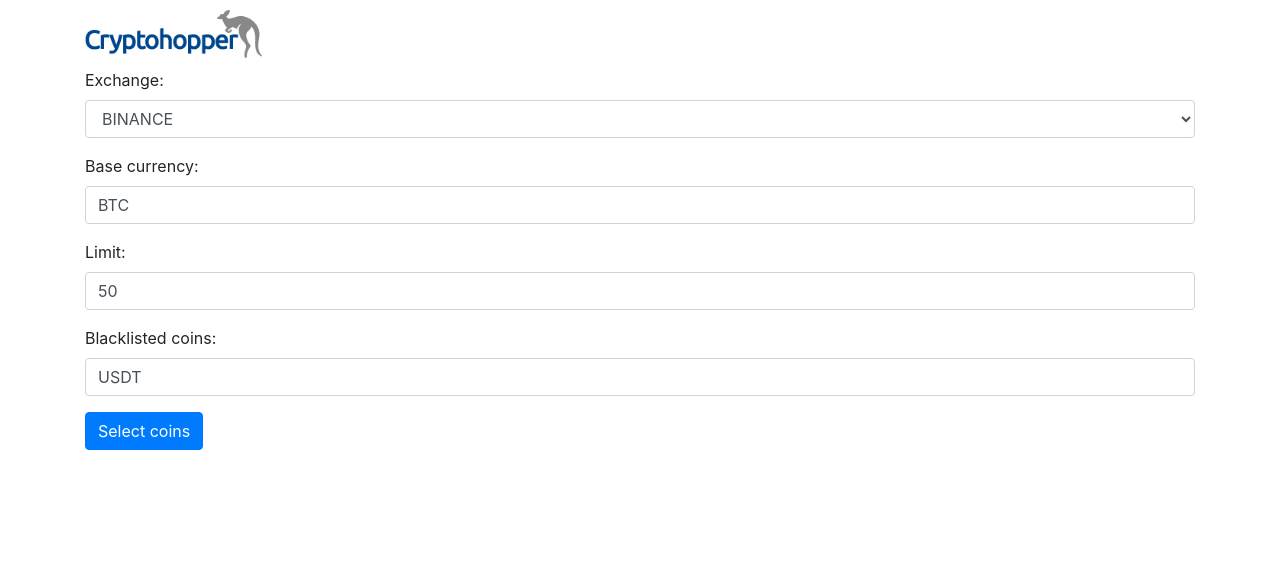
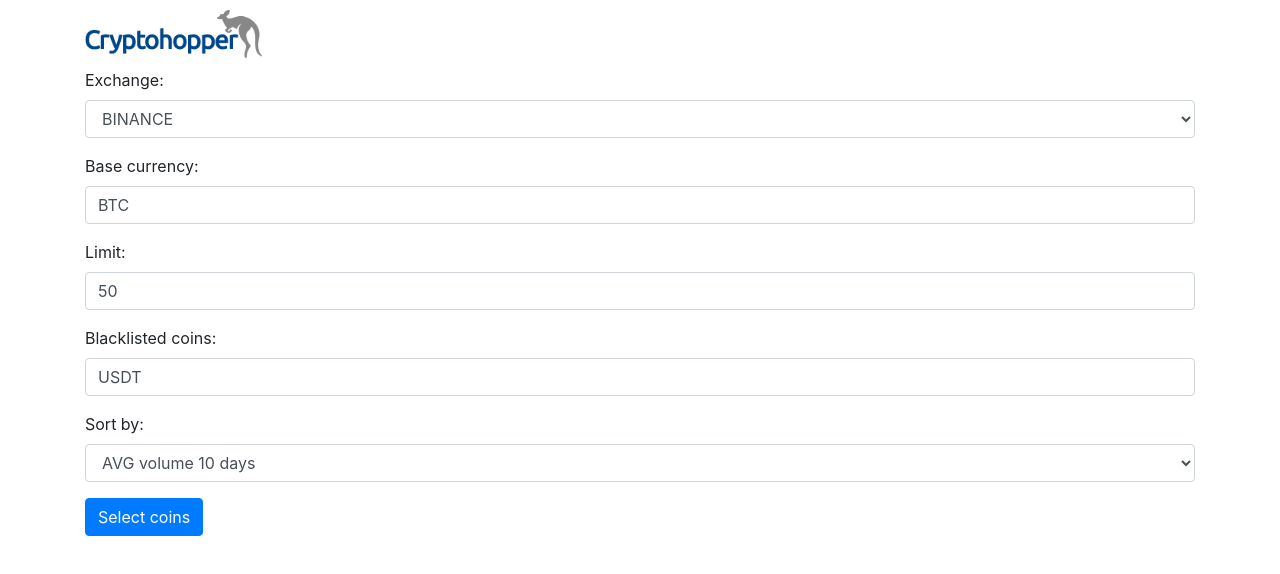
Before and after one commit to matteoantoci/ch-companion, a React (Create React App) app: page / in a window 1280 px wide. Shown: the top 574 px of the page. Built offline with nearby package versions, Linux system fonts and the light colour scheme.

Commit message:
Added multiple sort options

```diff
--- a/src/App/OptionsForm.jsx
+++ b/src/App/OptionsForm.jsx
@@ -62,6 +62,22 @@
           onChange={createListHandler('blacklist')}
         />
       </FormGroup>
+      <FormGroup>
+        <Label for="sortBy">Sort by:</Label>
+        <Input
+          type="select"
+          name="select"
+          id="sortBy"
+          value={store.fields.sortBy}
+          onChange={createHandler('sortBy')}
+        >
+          {store.sortOptions.map(({ key, label }) => (
+            <option value={key} key={key}>
+              {label}
+            </option>
+          ))}
+        </Input>
+      </FormGroup>
       <Submit {...props} />
     </Form>
   );
--- a/src/App/store.js
+++ b/src/App/store.js
@@ -3,11 +3,17 @@
 configure({ enforceActions: true });
 
 const EXCHANGES = ['BINANCE', 'BITTREX', 'POLONIEX', 'KRAKEN', 'COINBASE'];
+const SORT_OPTIONS = [
+  { key: 'average_volume_10d_calc', label: 'AVG volume 10 days' },
+  { key: 'volume|60', label: 'Volume' },
+  { key: 'total_value_traded', label: 'Total traded volume' },
+];
 const FIELDS_DEFAULTS = {
   baseCurrency: 'BTC',
   exchange: 'BINANCE',
   blacklist: ['USDT'],
   limit: 50,
+  sortBy: 'average_volume_10d_calc',
 };
 
 export function createStore() {
@@ -24,6 +30,7 @@
   store = observable({
     isLoading: false,
     exchanges: EXCHANGES,
+    sortOptions: SORT_OPTIONS,
     fields: { ...FIELDS_DEFAULTS },
     get config() {
       return store.fields;
--- a/src/tradingView/query.js
+++ b/src/tradingView/query.js
@@ -1,5 +1,5 @@
 export const createQuery = (config) => {
-  const { exchange, baseCurrency } = config;
+  const { exchange, baseCurrency, sortBy } = config;
   return JSON.stringify({
     filter: [
       {
@@ -13,9 +13,9 @@
         right: baseCurrency.toLowerCase(),
       },
     ],
-    columns: ['name', 'total_value_traded'],
+    columns: ['name'],
     sort: {
-      sortBy: 'total_value_traded',
+      sortBy,
       sortOrder: 'desc',
     },
     options: {
```
